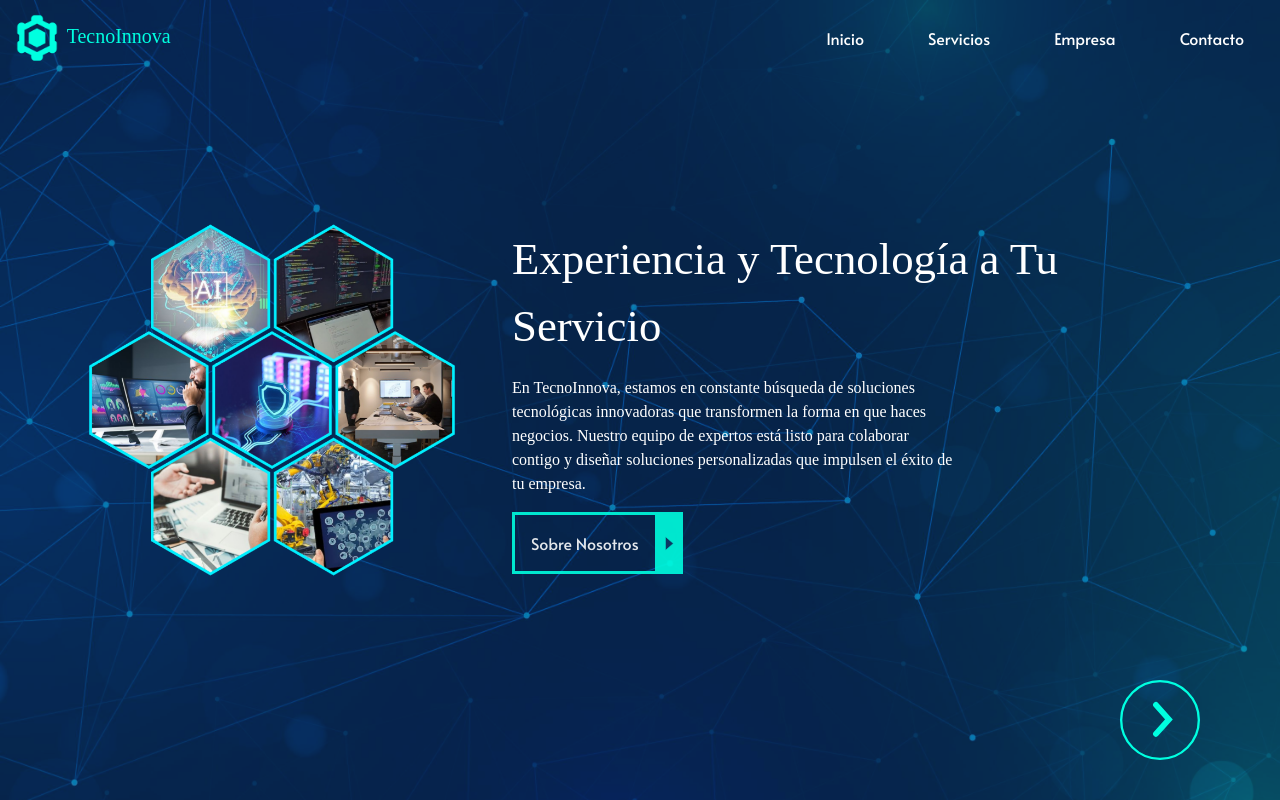
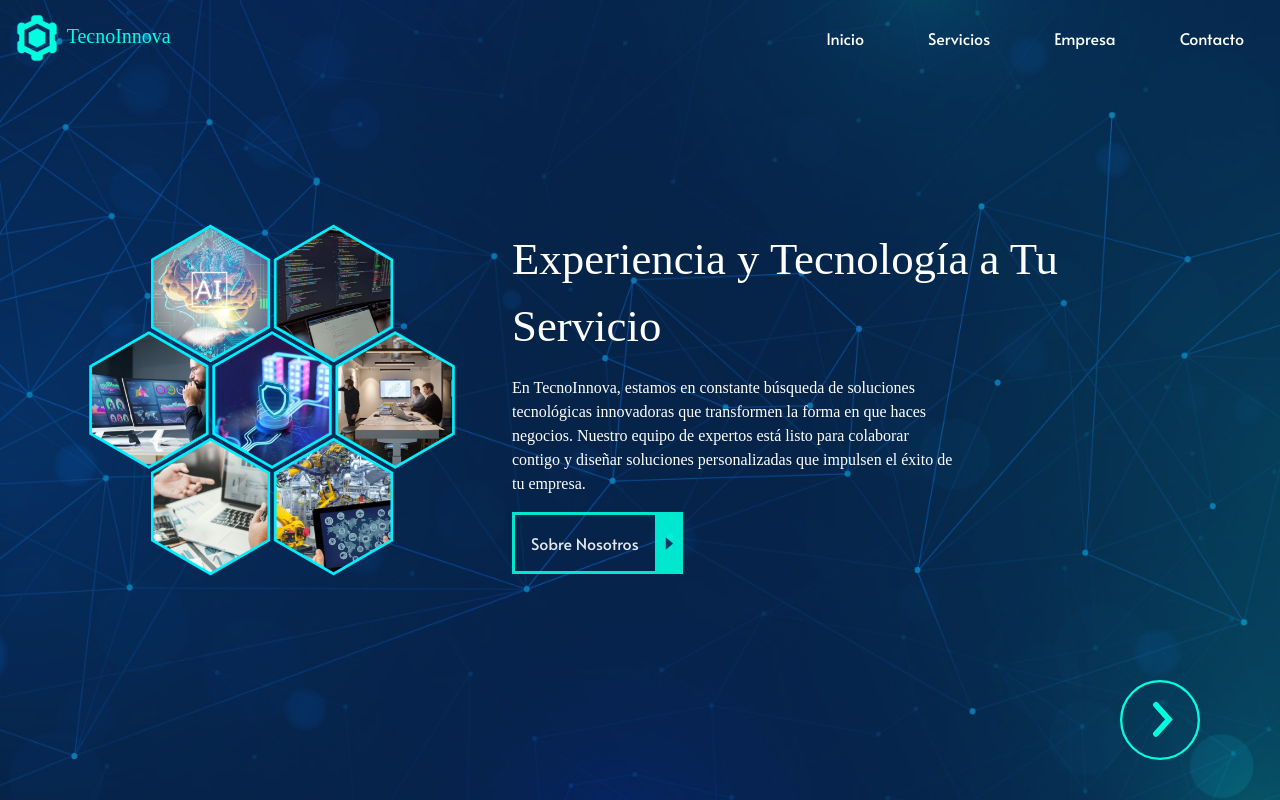
Before and after one commit to Percival-Mirror/TecnoInnova, a plain HTML site: page index.html in a window 1280 px wide. Both pictures are taken after a click on the icon 1160 px from the left and 720 px from the top of the page. Shown: the top 800 px of the page. Drawn offline with nearby package versions, Linux system fonts and the light colour scheme; a web font is replaced by a local one.

Commit message:
Add files via upload

```diff
--- a/css/index.css
+++ b/css/index.css
@@ -73,8 +73,23 @@
 	height: 100svh;
 }
 
+.slide-img{
+	width: 100%;
+	height: 100%;
+	object-fit: cover;
+	object-position: center;
+	position: absolute;
+	left: 0;
+	top: 0;
+	opacity: 0;
+}
+
+.slide-img.active{
+	opacity: 1;
+}
+
 .home.index-1{
-	background: url(../media/bg/slide-1.jpg);
+/*	background: url(../media/bg/slide-1.jpg);*/
 	background-size: cover;
 	background-position-y: 70%;
 }
@@ -91,15 +106,18 @@
 .home-container{
 	width: 100%;
 	height: 100%;
-	background: rgba(13, 59, 102, 0.5);
+	background: rgba(0, 0, 0, 0.35);
 	display: flex;
 	align-items: center;
 	transition: 700ms;
+	z-index: 10;
+	position: relative;
 }
 
 .home-pages{
 	width: 100%;
 	display: flex;
+	z-index: 10000;
 }
 
 .home-pages > svg{
@@ -122,7 +140,7 @@
 
 .home-wrapper{
 	padding: 10vw;
-	z-index: 2;
+	z-index: 20;
 }
 
 .home-info{
--- a/index.html
+++ b/index.html
@@ -16,9 +16,10 @@
 	<link rel="preconnect" href="https://fonts.gstatic.com" crossorigin>
 	<link href="https://fonts.googleapis.com/css2?family=Alata&family=Allerta+Stencil&family=Anek+Odia:wght@100;200;300;400;500;600;700;800&family=Homenaje&display=swap" rel="stylesheet">
 	<!-- Styles -->
-	<link rel="stylesheet" type="text/css" href="css/index.css?18/4/24" />
+	<link rel="stylesheet" type="text/css" href="css/index.css?19/4/24" />
 	<!-- Jquery -->
 	<script src="https://ajax.googleapis.com/ajax/libs/jquery/3.7.1/jquery.min.js"></script>
+	<script src="js/preload.js"></script>
 </head>
 
 <body>
@@ -63,8 +64,12 @@
 	</nav>
 
 	<main>
-		<section class="home index-1" id="home">
+		<section class="home" id="home">
+			<img class="slide-img img-1 active" src="media/bg/slide-1.jpg">
+			<img class="slide-img img-2" src="media/bg/slide-2.jpg">
+			<img class="slide-img img-3" src="media/bg/slide-3.jpg">
 			<div class="home-container">
+
 				<div class="home-pages">
 				<svg id="main-arrow" width="69" height="69" viewBox="0 0 69 69" fill="none" xmlns="http://www.w3.org/2000/svg">
 					<circle cx="34.5" cy="34.5" r="33.5" stroke="#00FFE0" stroke-width="2"/>
--- a/js/index.js
+++ b/js/index.js
@@ -4,7 +4,7 @@
 
 const mainPages = Array.from(document.getElementsByClassName('home-page'));
 
-const mainBg = document.querySelector('.home');
+const mainBg = document.querySelectorAll('.slide-img');
 
 const mainContainer = document.querySelector('.home-container');
 
@@ -12,30 +12,18 @@
 
 mainArrow.addEventListener('click', mainSlide);
 
-function preload(arrayOfImages) {
-    $(arrayOfImages).each(function(){
-        $('<img/>')[0].src = this;
-    });
-}
+function mainSlide(){
 
-preload([
-    'media/bg/slide-1.jpg',
-    'media/bg/slide-2.jpg',
-    'media/bg/slide-3.jpg'
-]);
+	console.log(mainBg)
 
-$(function(){
-    $('body').show();
-});
-
-function mainSlide(){
 	if (index >= mainPages.length) {
 		index = 1;
 	}else{
 		index++
 	}
 
-		console.log(index)
+
+	console.log(index)
 	mainPages.forEach((element) => {
 		element.classList.remove('active');
 	})
@@ -43,11 +31,14 @@
 	mainContainer.style.background = 'rgba(13, 59, 102, 1)';
 
 	setTimeout(() => {
-		mainBg.classList.remove(mainBg.classList.item(1));
-		mainBg.classList.add(`index-${index}`)
 		document.querySelector(`[data-index="${index}"]`).classList.add('active');
 		mainContainer.style.background = 'rgba(13, 59, 102, 0.5)';
-		console.log(mainBg.style.background)
+		mainBg.forEach(element => {
+		element.classList.remove('active')
+		if (element.classList.contains(`img-${index}`)){
+			element.classList.add('active')
+		}
+	})
 	}, '700')
 
 }
--- /dev/null
+++ b/js/preload.js
@@ -0,0 +1,15 @@
+function preload(arrayOfImages) {
+    $(arrayOfImages).each(function(){
+        $('<img/>')[0].src = this;
+    });
+}
+
+preload([
+    'media/bg/slide-1.jpg',
+    'media/bg/slide-2.jpg',
+    'media/bg/slide-3.jpg'
+]);
+
+$(function(){
+    $('body').show();
+});
```
